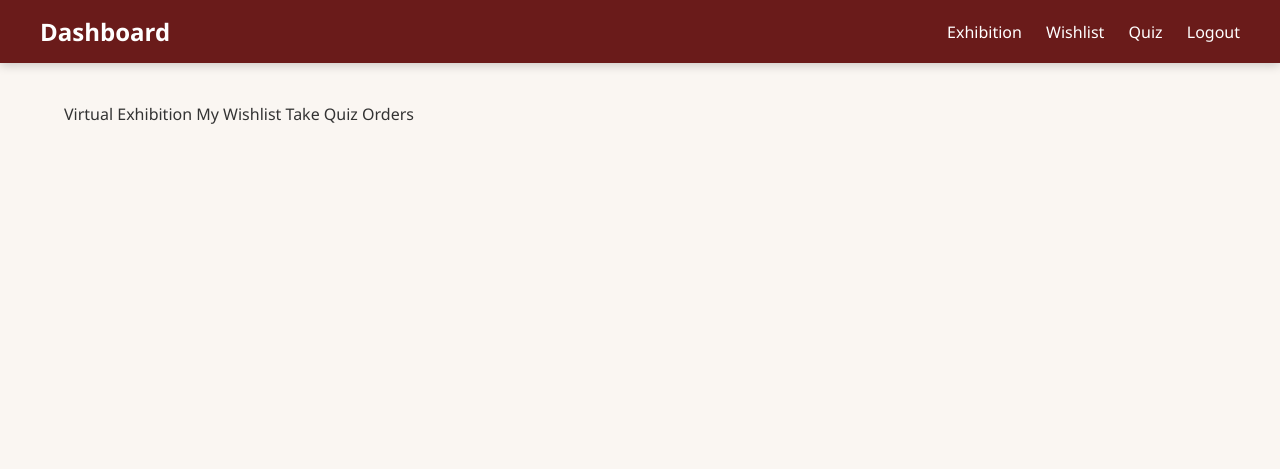
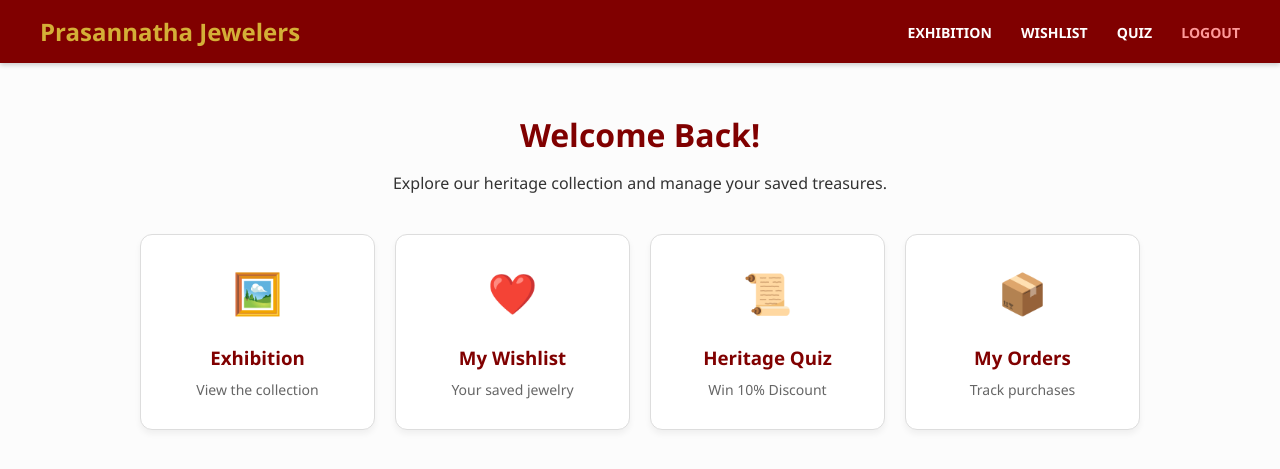
Before and after one commit to prasannathaarepalli/JewelryProject, a Flask app: page /user_dashboard in a window 1280 px wide. Shown: the top 469 px of the page. Run offline with Flask 3, Linux system fonts and the light colour scheme; the visitor is signed in with stand-in values (Sample User, id 1).

Commit message:
Updated code

```diff
--- a/templates/user_dashboard.html
+++ b/templates/user_dashboard.html
@@ -1,27 +1,92 @@
 <!DOCTYPE html>
 <html>
 <head>
-    <title>Dashboard</title>
-    <link rel="stylesheet" href="{{ url_for('static', filename='css/style.css') }}">
+    <title>Dashboard | Prasannatha Jewelers</title>
+    <style>
+        body { font-family: 'Segoe UI', Tahoma, Geneva, Verdana, sans-serif; margin: 0; background: #fcfcfc; color: #333; }
+
+        /* Navbar */
+        .navbar { background: #800000; padding: 15px 40px; color: #D4AF37; display: flex; justify-content: space-between; align-items: center; box-shadow: 0 2px 5px rgba(0,0,0,0.2); }
+        .navbar h1 { margin: 0; font-size: 24px; }
+        .nav-links a { color: white; margin-left: 25px; text-decoration: none; font-weight: bold; font-size: 14px; text-transform: uppercase; }
+        .nav-links a:hover { color: #D4AF37; }
+
+        /* Main Content */
+        .container { max-width: 1000px; margin: 50px auto; padding: 0 20px; text-align: center; }
+        .welcome-msg { margin-bottom: 40px; }
+        .welcome-msg h2 { color: #800000; font-size: 32px; margin-bottom: 10px; }
+
+        /* Dashboard Grid */
+        .dashboard-grid { display: grid; grid-template-columns: repeat(auto-fit, minmax(200px, 1fr)); gap: 20px; margin-top: 30px; }
+
+        .dash-card {
+            background: white;
+            padding: 30px;
+            border-radius: 12px;
+            border: 1px solid #ddd;
+            text-decoration: none;
+            color: #333;
+            transition: all 0.3s ease;
+            box-shadow: 0 4px 6px rgba(0,0,0,0.05);
+            display: flex;
+            flex-direction: column;
+            align-items: center;
+        }
+
+        .dash-card:hover {
+            transform: translateY(-5px);
+            border-color: #D4AF37;
+            box-shadow: 0 8px 15px rgba(128, 0, 0, 0.1);
+        }
+
+        .dash-card h3 { color: #800000; margin: 15px 0 10px 0; }
+        .dash-card p { font-size: 14px; color: #666; margin: 0; }
+
+        .icon { font-size: 40px; margin-bottom: 10px; }
+    </style>
 </head>
 <body>
 
 <div class="navbar">
-    <h1>Dashboard</h1>
+    <h1>Prasannatha Jewelers</h1>
     <div class="nav-links">
         <a href="/virtual_exhibition">Exhibition</a>
         <a href="/wishlist">Wishlist</a>
         <a href="/quiz">Quiz</a>
-        <a href="/logout">Logout</a>
+        <a href="/logout" style="color: #ff9999;">Logout</a>
     </div>
 </div>
 
 <div class="container">
-    <div class="dashboard-links">
-        <a href="/virtual_exhibition">Virtual Exhibition</a>
-        <a href="/wishlist">My Wishlist</a>
-        <a href="/quiz">Take Quiz</a>
-        <a href="/order">Orders</a>
+    <div class="welcome-msg">
+        <h2>Welcome Back!</h2>
+        <p>Explore our heritage collection and manage your saved treasures.</p>
+    </div>
+
+    <div class="dashboard-grid">
+        <a href="/virtual_exhibition" class="dash-card">
+            <div class="icon">🖼️</div>
+            <h3>Exhibition</h3>
+            <p>View the collection</p>
+        </a>
+
+        <a href="/wishlist" class="dash-card">
+            <div class="icon">❤️</div>
+            <h3>My Wishlist</h3>
+            <p>Your saved jewelry</p>
+        </a>
+
+        <a href="/quiz" class="dash-card">
+            <div class="icon">📜</div>
+            <h3>Heritage Quiz</h3>
+            <p>Win 10% Discount</p>
+        </a>
+
+        <a href="#" class="dash-card">
+            <div class="icon">📦</div>
+            <h3>My Orders</h3>
+            <p>Track purchases</p>
+        </a>
     </div>
 </div>
 
```
